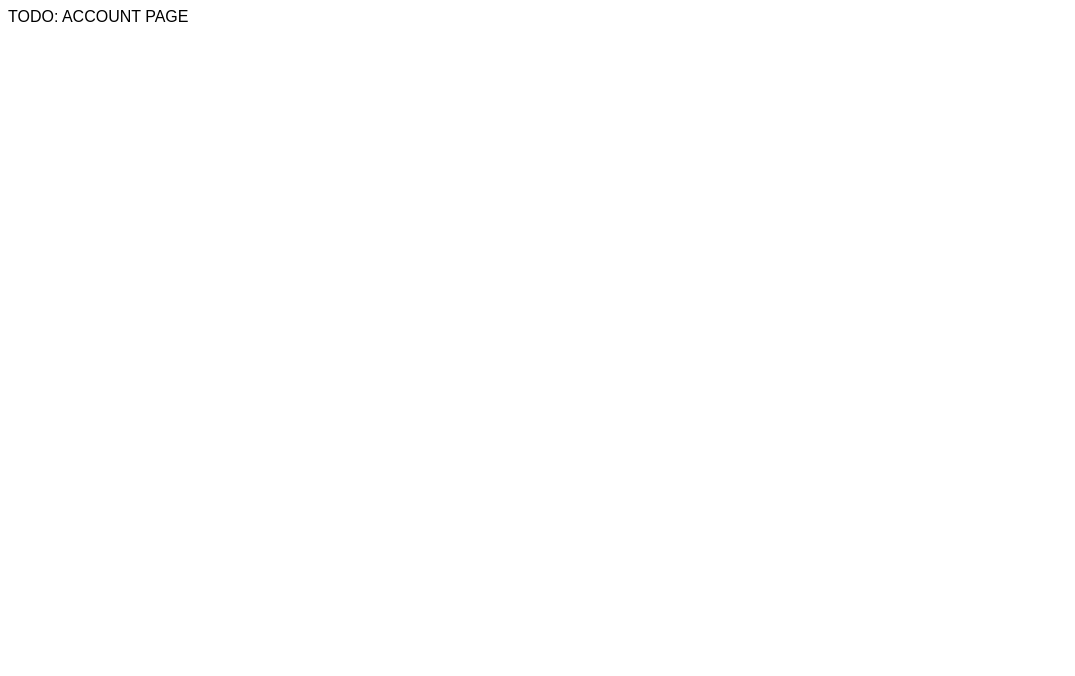
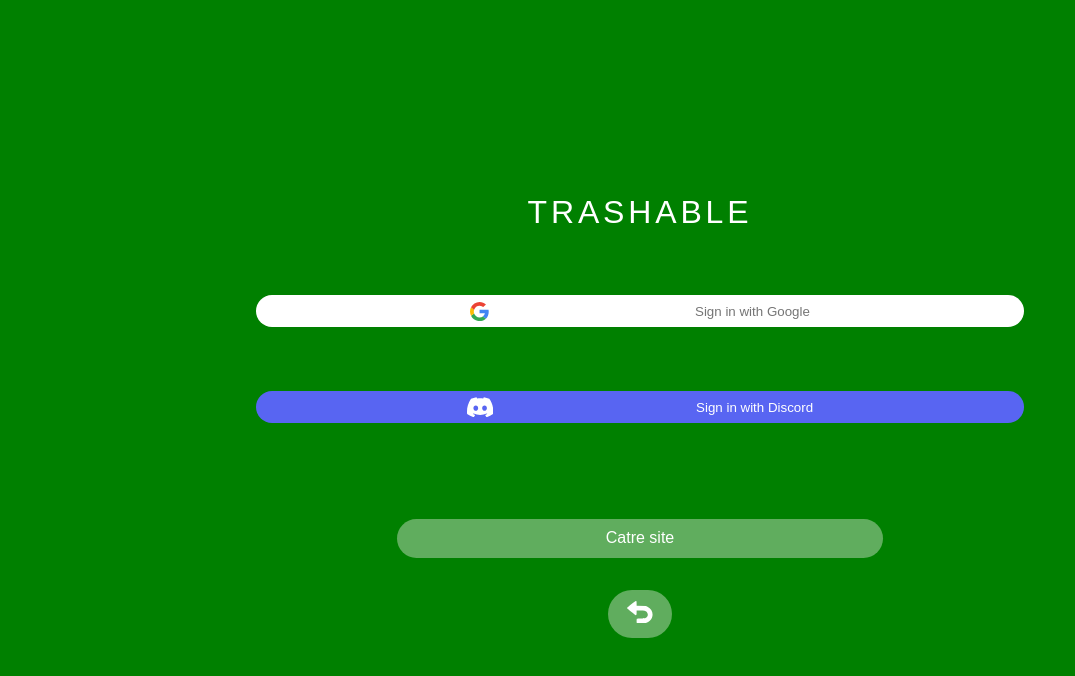
Before and after one commit to AndreiIonica/trashable, a Vue app in the folder frontend/: page /account in a window 1280 px wide. Shown: the top 676 px of the page, without its empty margins (0-1075 px from the left). Built offline with nearby package versions, Linux system fonts and the light colour scheme.

Commit message:
Frontend: finish basic layout

```diff
--- a/frontend/src/assets/styles/global.css
+++ b/frontend/src/assets/styles/global.css
@@ -8,3 +8,11 @@
 * {
 	font-family: 'Poppins', sans-serif;
 }
+body,
+html,
+#app {
+	width: 100%;
+	height: 100%;
+	margin: 0;
+	padding: 0;
+}
--- a/frontend/src/components/modules/account/DiscordSignIn.vue
+++ b/frontend/src/components/modules/account/DiscordSignIn.vue
@@ -14,9 +14,6 @@
 
 <style scoped>
 #container {
-	height: 3rem;
-	width: 20rem;
-
 	display: flex;
 	flex-direction: row;
 	justify-content: space-evenly;
--- a/frontend/src/components/modules/account/GoogleSignIn.vue
+++ b/frontend/src/components/modules/account/GoogleSignIn.vue
@@ -14,9 +14,6 @@
 
 <style scoped>
 #container {
-	height: 3rem;
-	width: 20rem;
-
 	display: flex;
 	flex-direction: row;
 	justify-content: space-evenly;
--- a/frontend/src/views/Account.vue
+++ b/frontend/src/views/Account.vue
@@ -1,3 +1,46 @@
 <template>
-	<div>TODO: ACCOUNT PAGE</div>
+	<div id="main-container">
+		<p id="the-title">TRASHABLE</p>
+		<GoogleSignIn class="button-login"></GoogleSignIn>
+		<DiscordSignIn class="button-login"></DiscordSignIn>
+		<Button size="normal" id="to-site">Catre site</Button>
+		<ReturnButton></ReturnButton>
+	</div>
 </template>
+
+<script lang="ts" setup>
+import DiscordSignIn from '@/components/modules/account/DiscordSignIn.vue';
+import GoogleSignIn from '@/components/modules/account/GoogleSignIn.vue';
+import Button from '@/components/ui/Button.vue';
+import ReturnButton from '@/components/ui/ReturnButton.vue';
+</script>
+
+<style scoped>
+.button-login {
+	width: 60%;
+	height: 2rem;
+	margin: 2.5%;
+}
+#main-container {
+	background-color: green;
+	width: 100%;
+	height: 100%;
+
+	display: flex;
+	flex-direction: column;
+	justify-content: center;
+	align-items: center;
+}
+#to-site {
+	height: 2.4rem;
+	width: 38%;
+	margin-top: 5%;
+	margin-bottom: 2.5%;
+}
+#the-title {
+	margin: 2.5%;
+	color: var(--text-color);
+	font-size: 2rem;
+	letter-spacing: 0.12em;
+}
+</style>
```
